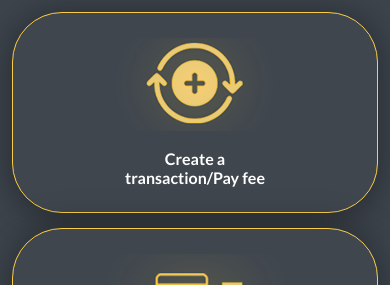
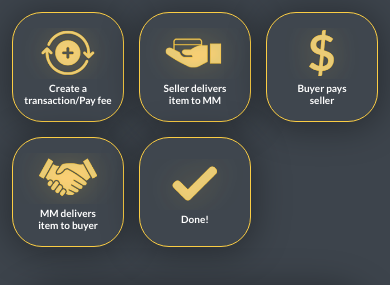
Before and after one commit to Nuruddin-Adnan/Trade-Guardian, a plain HTML site: page index.html in a window 390 px wide. Shown: the part 769-1054 px from the top of the page. Drawn offline with Linux system fonts and the light colour scheme.

Commit message:
mm system working steps responsive issue fixed

```diff
--- a/assets/scss/components/_mmSystem.scss
+++ b/assets/scss/components/_mmSystem.scss
@@ -26,21 +26,21 @@
                grid-gap: 15px;
                grid-template-columns: repeat(5, 1fr);
 
-               @media screen and (max-width: 1199px){
-                  grid-template-columns: repeat(4, 1fr);
-               }
+               // @media screen and (max-width: 1199px){
+               //    grid-template-columns: repeat(4, 1fr);
+               // }
 
                @media screen and (max-width: 991px){
                   grid-template-columns: repeat(3, 1fr);
                }
 
-               @media screen and (max-width: 767px){
-                  grid-template-columns: repeat(2, 1fr);
-               }
+               // @media screen and (max-width: 767px){
+               //    grid-template-columns: repeat(2, 1fr);
+               // }
 
-               @media screen and (max-width: 490px){
-                  grid-template-columns: 1fr;
-               }
+               // @media screen and (max-width: 490px){
+               //    grid-template-columns: 1fr;
+               // }
 
                .system-card{
                   display: flex;
@@ -52,9 +52,21 @@
                   background-color: rgb(63, 70, 78);
                   box-shadow: 0px 3px 34.96px 3.04px rgba(0, 0, 0, 0.35);
 
+                  @media screen and (max-width: 767px){
+                     border-radius: 30px;
+                  }
+
                   img{
                      padding-top: 25px;
                      padding-bottom: 15px;
+
+                     @media screen and (max-width: 767px){
+                        padding-top: 15px;
+                        padding-bottom: 10px;
+                     }
+                     @media screen and (max-width: 575px){
+                        padding-bottom: 0;
+                     }
                   }
 
                   p{
@@ -63,6 +75,16 @@
                      color: rgb(255, 255, 255);
                      font-weight: 700;
                      padding-bottom: 25px;
+
+                     @media screen and (max-width: 767px){
+                        font-size: 12px;
+                        padding-bottom: 15px;
+                     }
+                     @media screen and (max-width: 575px){
+                        font-size: 10px;
+                        padding-left: 5px;
+                        padding-right: 5px;
+                     }
                   }
                }
             }
```
Also changed, not shown: assets/css/style.css, 1 other file.
